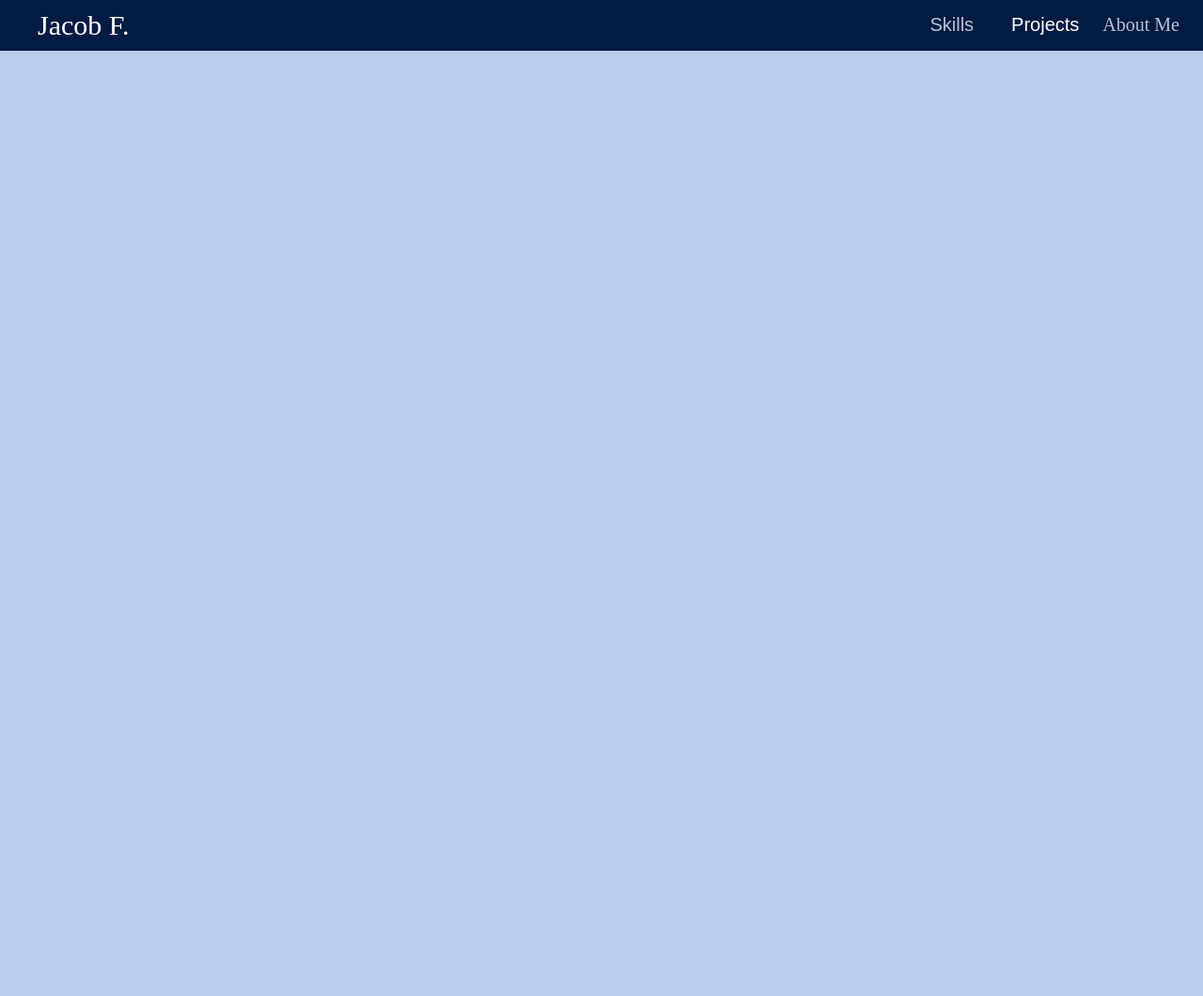
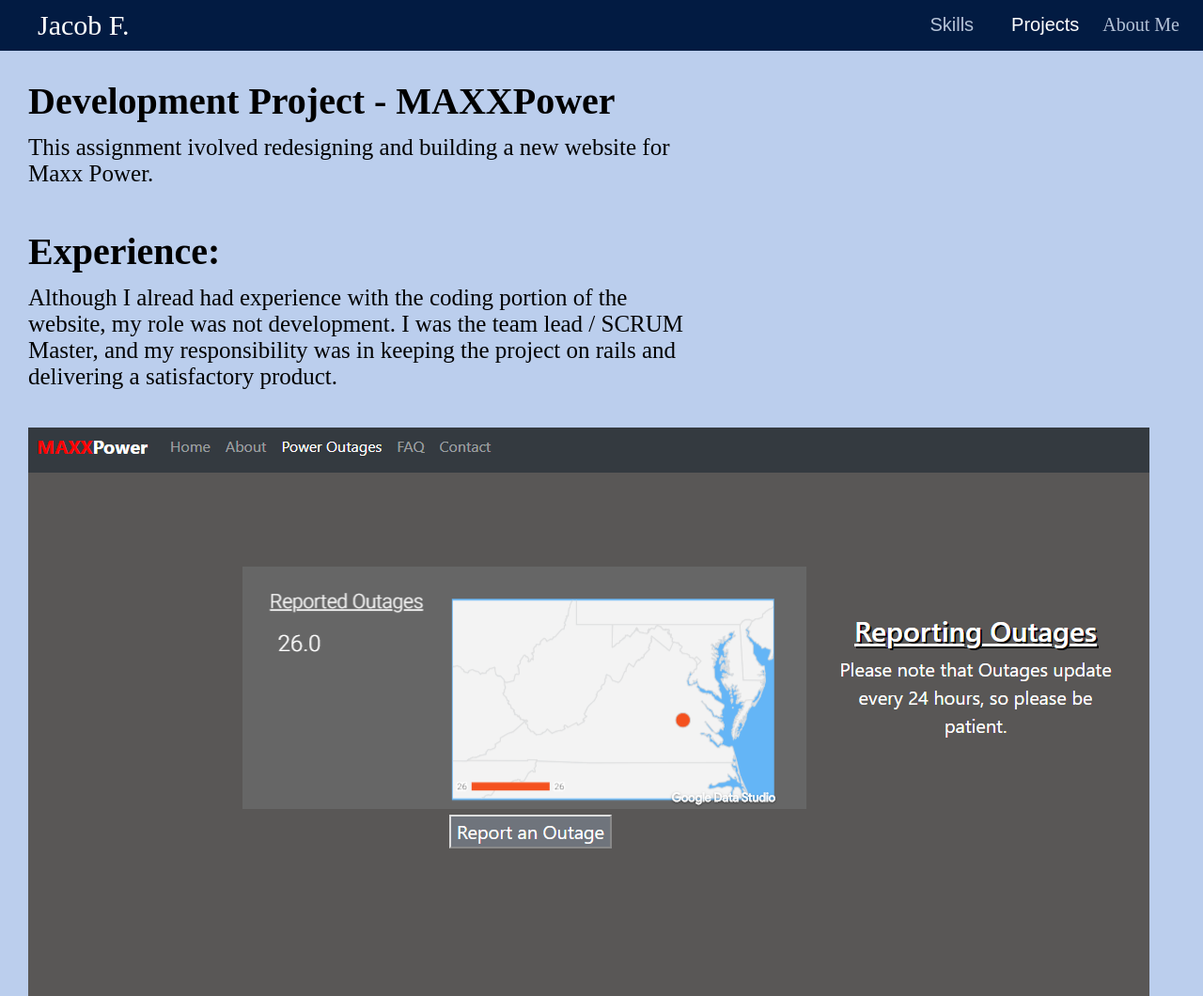
Before and after one commit to JFcoolGuyExtraordinaire/PortfolioSite, a plain HTML site: page projects/devproject.html in a window 1280 px wide. Shown: the top 1060 px of the page at 94% size. Before the commit the page ends 800 px from the top, so only its background shows below. Drawn offline with Linux system fonts and the light colour scheme.

Commit message:
Update devproject.html

```diff
--- a/projects/devproject.html
+++ b/projects/devproject.html
@@ -24,5 +24,16 @@
         </div>
       </div>
   </div>
+
+  <div class="data">
+    <h1 class="aboutme">Development Project - MAXXPower</h1>
+    <p class="aboutcont">This assignment ivolved redesigning and building a new website for Maxx Power. </p>
+    <h1 class="aboutme">Experience:</h1>
+    <p class="aboutcont">Although I alread had experience with the coding portion of the website, my role was not development. I was the team lead / SCRUM Master, and my responsibility was in keeping the project on rails and delivering a satisfactory product.</p>
+    <img src="../OutagesExample.png" id="dataflow" style="margin-left: 30px;"></img>
+    <img src="../pageFlowData.png" id="dataflow" style="margin-left: 30px;"></img>
+    <h1 class="aboutme">Conclusion:</h1>
+    <p class="aboutcont">From this data we were able to discern that it was impossible to reach the Outages page from the About page (bottom of figure 1, figure 2). We also found that the majority of our visitors were using Google Chrome on desktop, with a small percentage using other browsers or mobile. All Visitors were from one location in Virginia.</p>
+  </div>
 </body>
 </html>
```
